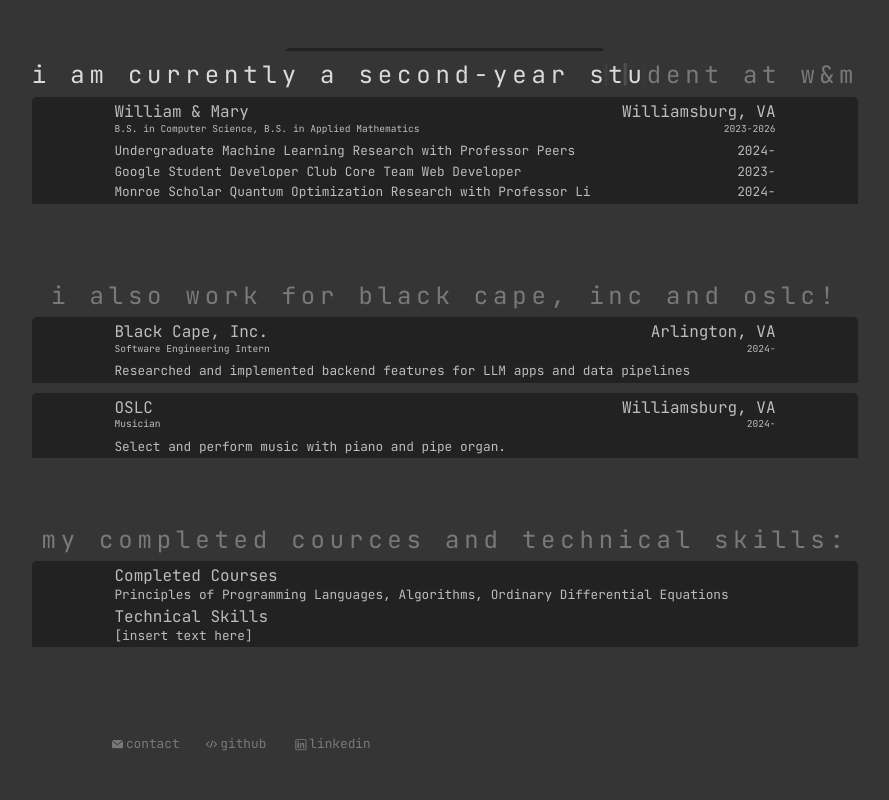
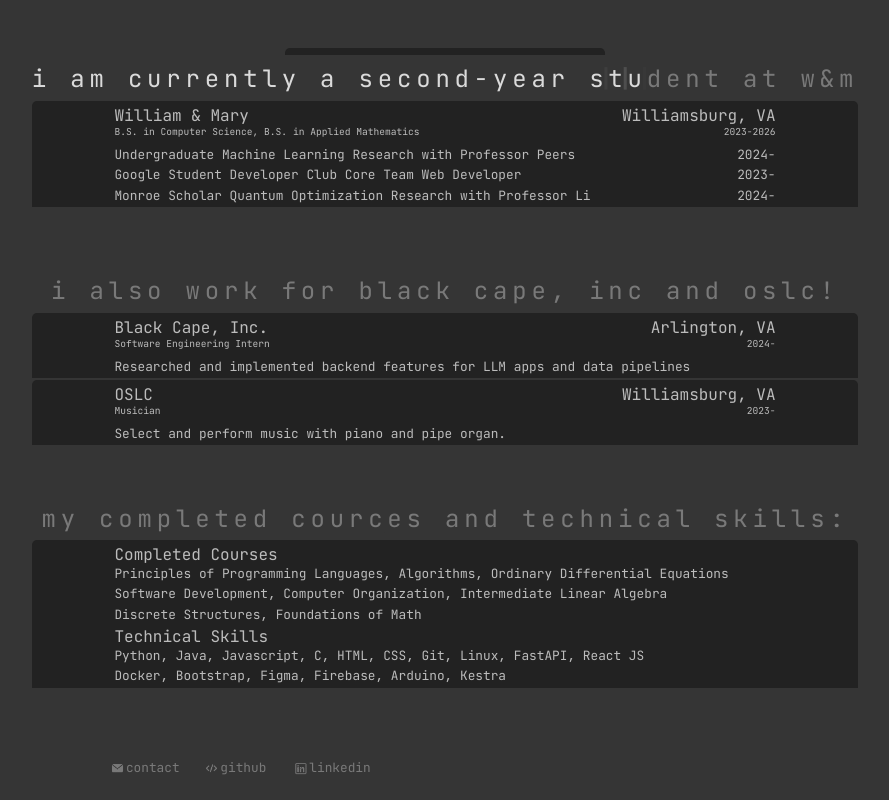
Before and after one commit to rrachelhuangg/personal_portfolio, a React (Create React App) app: page /personal_portfolio/cv in a window 1280 px wide. Shown: the whole page, without its empty margins (195-1084 px from the left). Built offline with nearby package versions, Linux system fonts and the light colour scheme.

Commit message:
Completed CvPage

```diff
--- a/src/index.css
+++ b/src/index.css
@@ -53,7 +53,7 @@
 
 .footer-component {
   position: fixed;
-  bottom: -23%;
+  bottom: -26%;
   width:20%;
   margin-left:20.31%;
   color: white;
@@ -78,11 +78,11 @@
   z-index: 1;
   padding-top:0.5%;
   padding-bottom:0.5%;
-  margin-bottom:3%;
+  margin-bottom:2%;
 }
 
 .more-lines{
-  margin-bottom:1.75%;
+  padding-bottom:2.75%;
 }
 
 .card-content{
--- a/src/pages/CvPage.js
+++ b/src/pages/CvPage.js
@@ -26,21 +26,22 @@
 
     const card3Data = [
         {left:"OSLC", right:"Williamsburg, VA", size: "large", tag:""},
-        {left:"Musician", right:"2024-", size:"small", tag:""},
+        {left:"Musician", right:"2023-", size:"small", tag:""},
         {left:"Select and perform music with piano and pipe organ.", right:"", size:"medium", tag: ""},
     ];
 
     const card4Data = [
         {left:"Completed Courses", right:"", size: "large", tag:""},
-//        Software
-// Development, Computer Organization, Intermediate Linear Algebra, Data Structures, Discrete Structures, Foundations of Math
         {left:"Principles of Programming Languages, Algorithms, Ordinary Differential Equations", right:"", size:"medium", tag: ""},
+        {left:"Software Development, Computer Organization, Intermediate Linear Algebra", right:"", size:"medium", tag: ""},
+        {left:"Discrete Structures, Foundations of Math", right:"", size:"medium", tag: ""},
         {left:"Technical Skills", right:"", size: "large", tag:""},
-        {left:"[insert text here]", right:"", size:"medium", tag: ""},
+        {left:"Python, Java, Javascript, C, HTML, CSS, Git, Linux, FastAPI, React JS", right:"", size:"medium", tag: ""},
+        {left:"Docker, Bootstrap, Figma, Firebase, Arduino, Kestra", right:"", size:"medium", tag: ""},
     ];
 
     return(
-        <div style = {{display:'flex',flexDirection:'column', marginTop:'12.5%', textAlign:'center'}}>
+        <div style = {{display:'flex',flexDirection:'column', marginTop:'11.5%', textAlign:'center'}}>
             <Header/>
             <div className = "content-wrapper" style={{paddingTop:'20%'}}>
                 <div className = "main-text">
```
